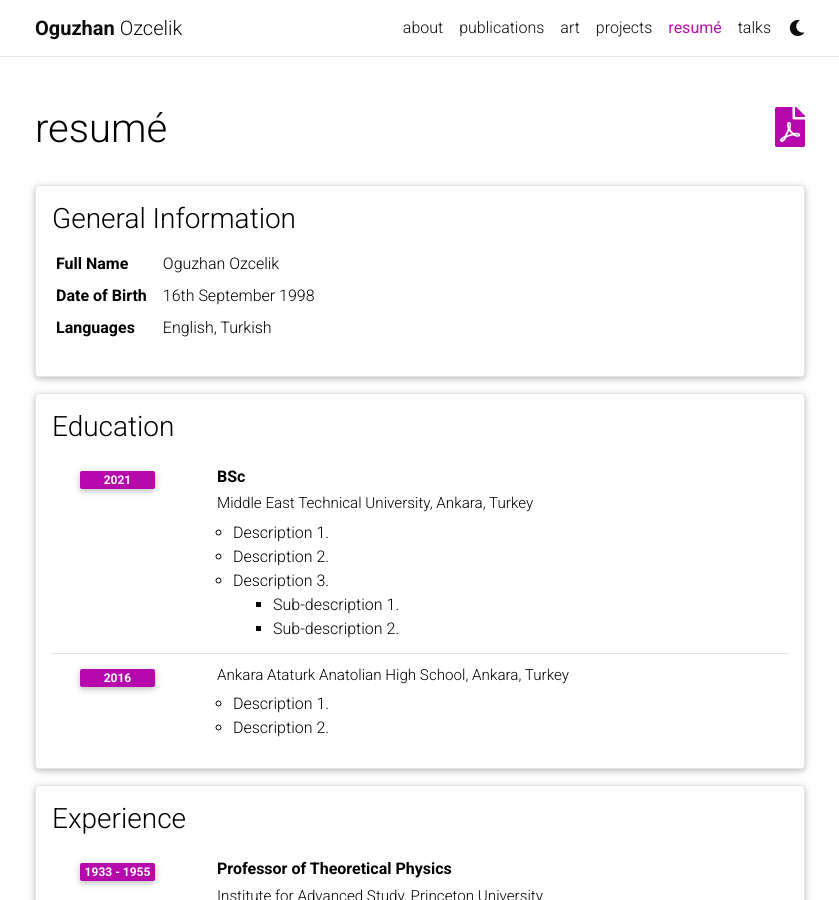
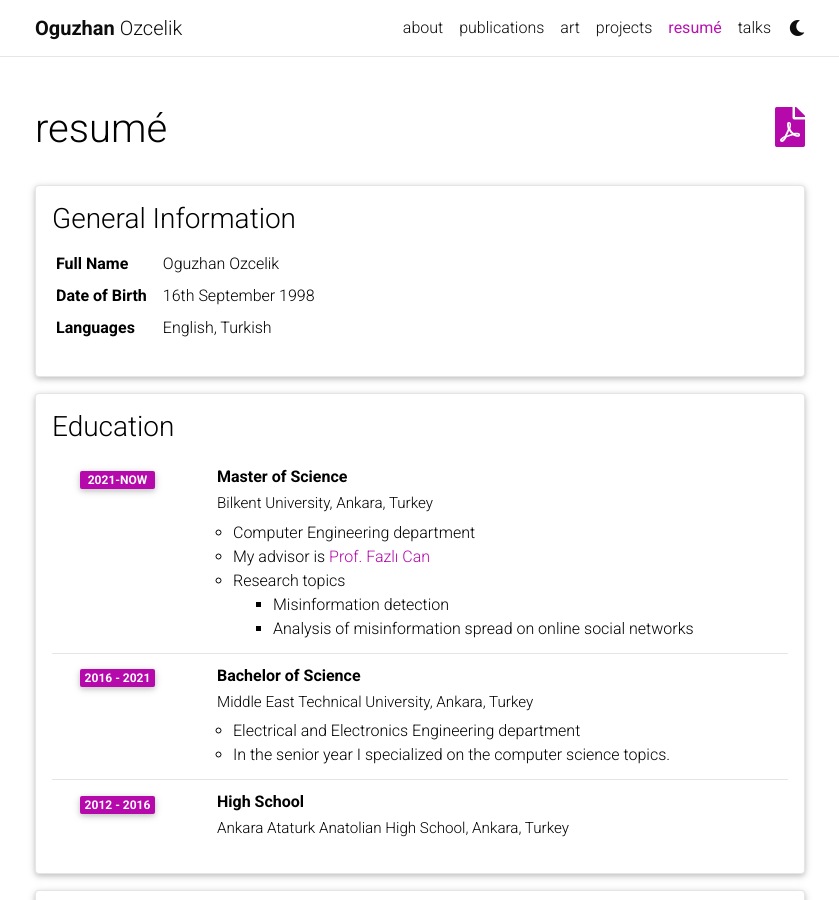
Before and after one commit to ogozcelik/info, a Jekyll site: the page built from _pages/cv.md, in a window 1280 px wide and 900 px high. Shown: the whole window, without its empty margins (220-1059 px from the left). Built offline with Jekyll 4.4.1, drawn with Linux system fonts in a browser that asks for light colours; comment, search, counter and statistics services are not loaded; a style sheet for code colours, icons or effects is not loaded.

Commit message:
Update cv.yml

```diff
--- a/_data/cv.yml
+++ b/_data/cv.yml
@@ -11,22 +11,27 @@
 - title: Education
   type: time_table
   contents:
-    - title: BSc
+    - title: Master of Science
+      institution: Bilkent University, Ankara, Turkey
+      year: 2021-now
+      description:
+        - Computer Engineering department
+        - My advisor is <a href="http://www.cs.bilkent.edu.tr/~canf/">Prof. Fazlı Can</a>
+        - title: Research topics
+          contents:
+            - Misinformation detection
+            - Analysis of misinformation spread on online social networks
+
+    - title: Bachelor of Science
       institution: Middle East Technical University, Ankara, Turkey
-      year: 2021
+      year: 2016 - 2021
       description:
-        - Description 1.
-        - Description 2.
-        - title: Description 3.
-          contents:
-            - Sub-description 1.
-            - Sub-description 2.
-    - title:
+        - Electrical and Electronics Engineering department
+        - In the senior year I specialized on the computer science topics.
+
+    - title: High School
       institution: Ankara Ataturk Anatolian High School, Ankara, Turkey
-      year: 2016
-      description:
-        - Description 1.
-        - Description 2.
+      year: 2012 - 2016
 
 - title: Experience
   type: time_table
```
